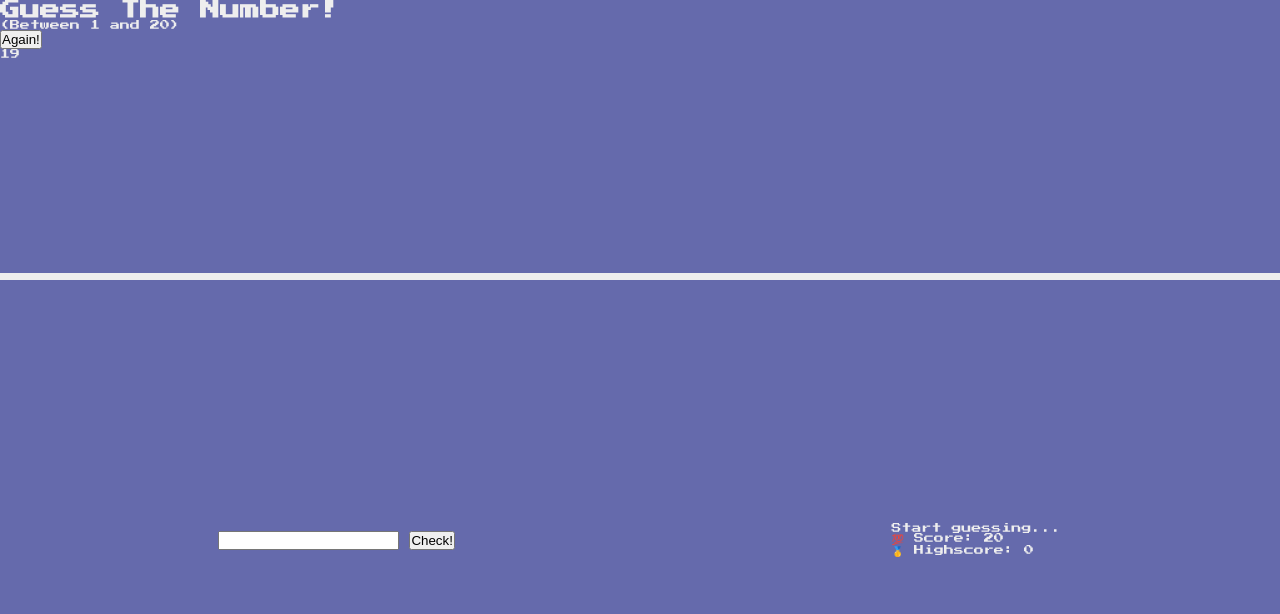
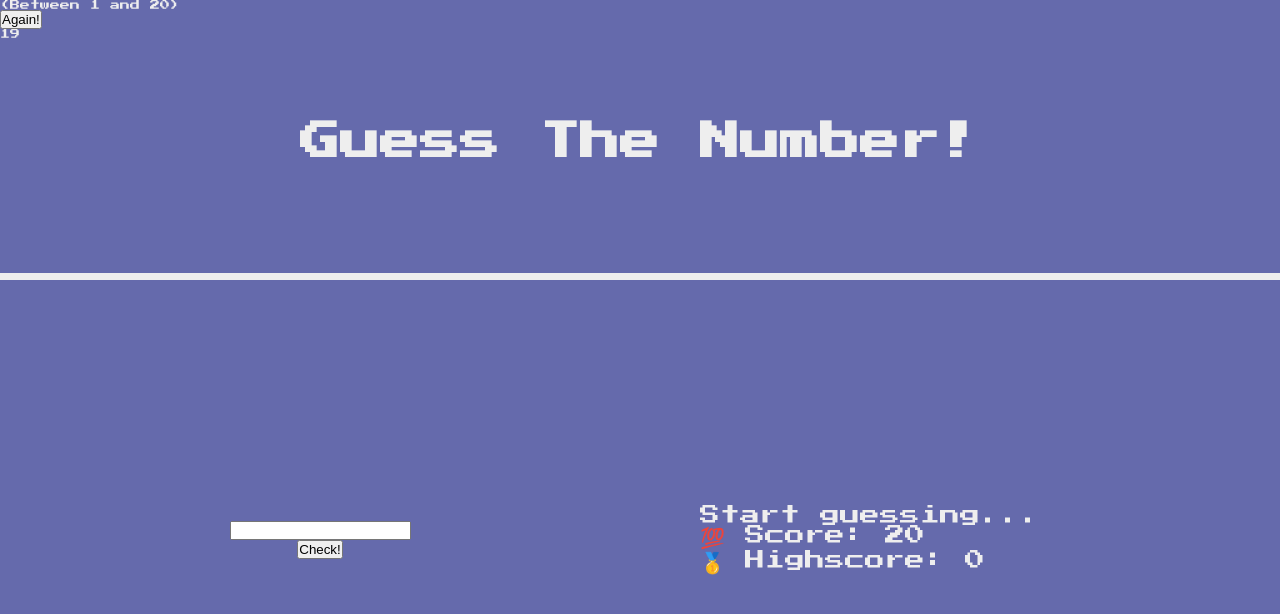
Before and after one commit to chrisclarkedev/Guess-The-Number, a plain HTML site: page index.html in a window 1280 px wide. Drawn offline with Linux system fonts and the light colour scheme.

Commit message:
h1 styling and comments added

```diff
--- a/script.js
+++ b/script.js
@@ -15,6 +15,7 @@
 const secretNumber = Math.trunc(Math.random() * 20) + 1;
 // Initial Score start off at 20
 let score = 20;
+// Display secret number for testing purposes
 document.querySelector('.number').textContent = secretNumber;
 
 // input in input box is converted into a number then checked and logged it to the console
@@ -38,7 +39,7 @@ document.querySelector('.check').addEventListener('click', function () {
     document.querySelector('body').style.backgroundColor = 'goldenrod';
 
     // Width of number increases when correct
-    document.querySelector('.number').style.width = '';
+    document.querySelector('.number').style.width = '30rem';
 
     // Will check if guess if greater than the secret number
   } else if (guess > secretNumber) {
--- a/style.css
+++ b/style.css
@@ -32,3 +32,26 @@ main {
   align-items: center;
   justify-content: space-around;
 }
+
+.left {
+  width: 52rem;
+  display: flex;
+  flex-direction: column;
+  align-items: center;
+}
+
+.right {
+  width: 52rem;
+  font-size: 2rem;
+}
+
+/* ELEMENTS STYLE */
+h1 {
+  font-size: 4rem;
+  text-align: center;
+  position: absolute;
+  width: 100%;
+  top: 52%;
+  left: 50%;
+  transform: translate(-50%, -50%);
+}
```
